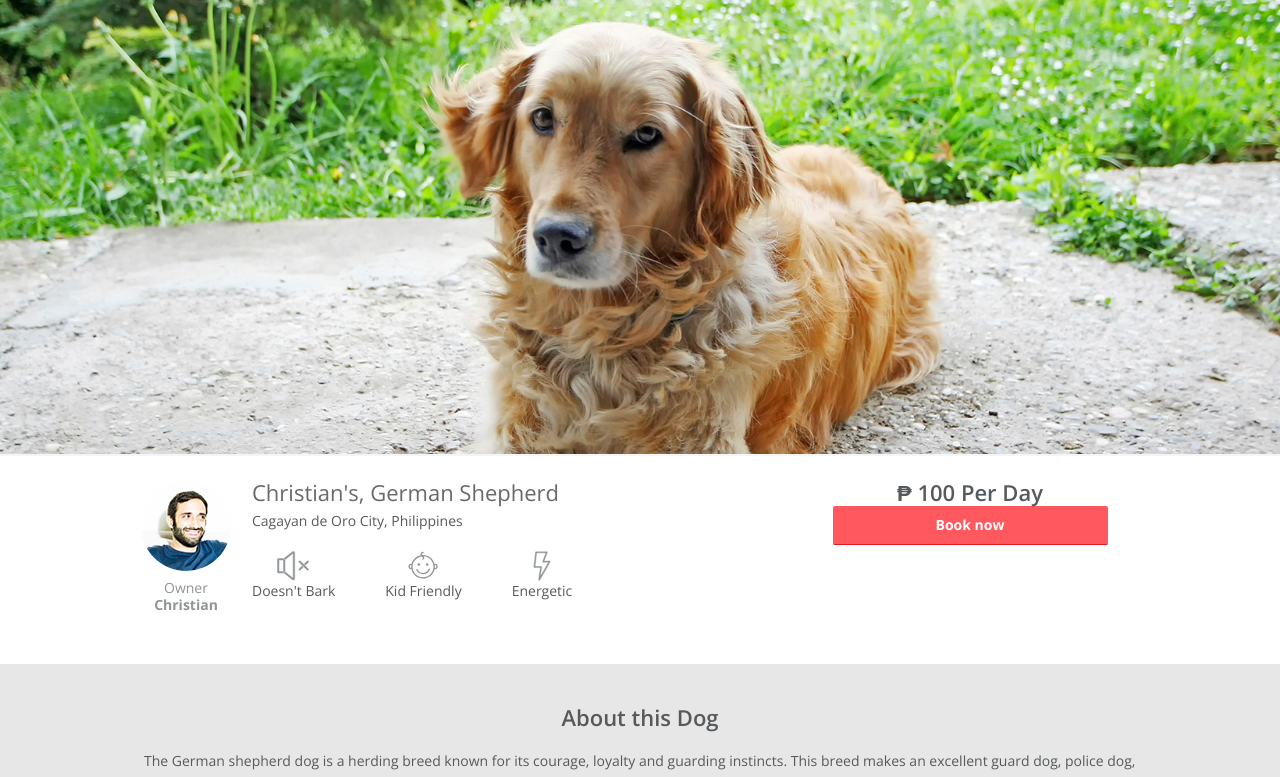
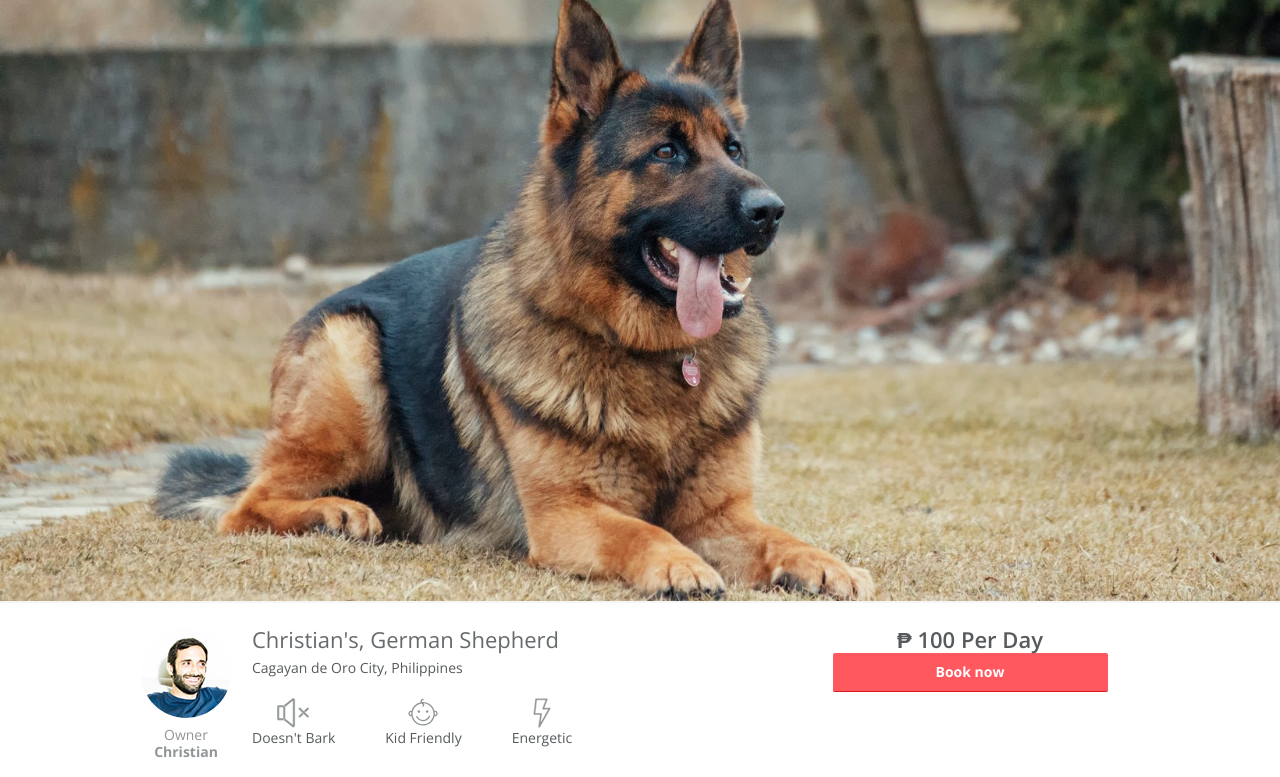
Before and after one commit to GinoongFlores/aircnc-onemonth-project, a plain HTML site: page index.html in a window 1280 px wide. Shown: the part 76-853 px from the top of the page. Drawn offline with nearby package versions, Linux system fonts and the light colour scheme.

Commit message:
change bd

```diff
--- a/index.html
+++ b/index.html
@@ -18,7 +18,7 @@
 </header>
 
 <div class="hero-img">
-  <img src="./images/dog-hero-image.png" alt="hero-img-dog">
+  <img src="./images/german-shepherd-hero.jpg" alt="hero-img-dog">
 </div>
 
 
```
